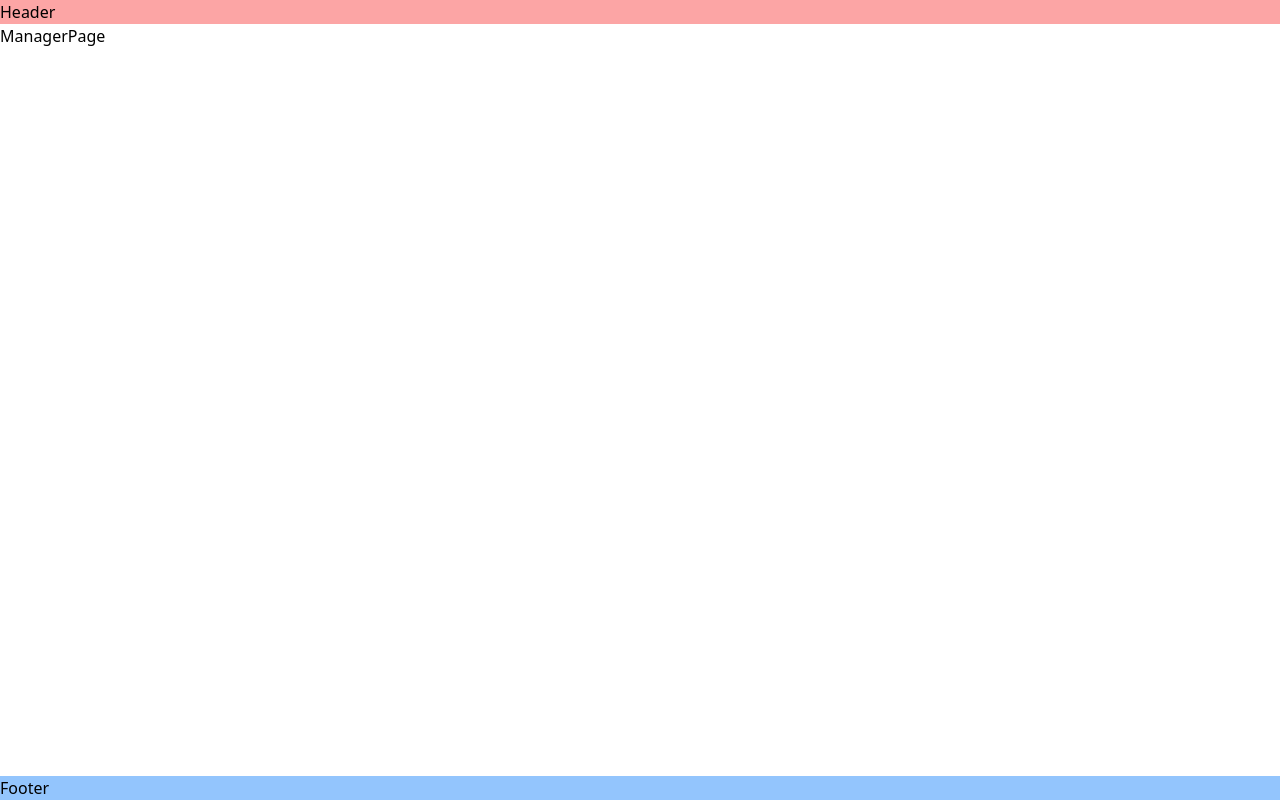
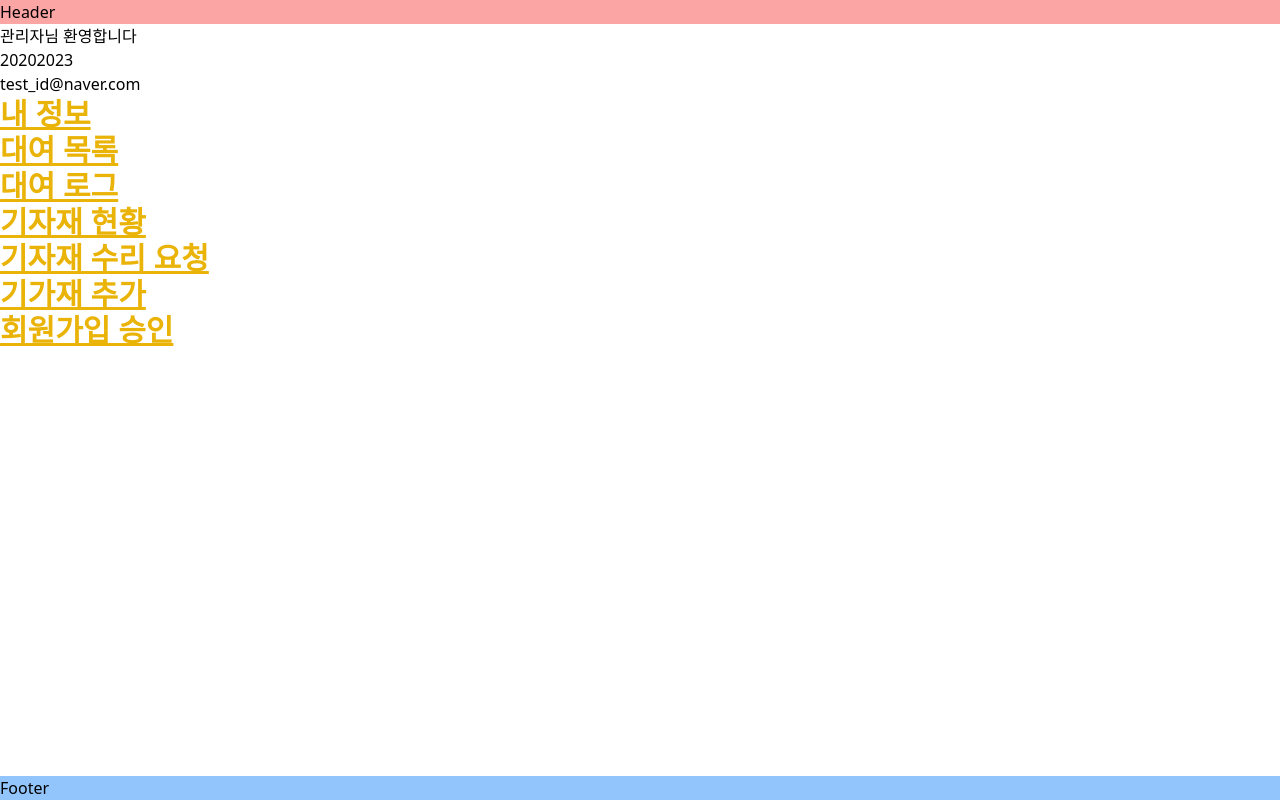
Before and after one commit to eeennsu/react-nodejs-wasd-rental-project, a React (Vite) app in the folder client/: page /manager in a window 1280 px wide. Built offline with nearby package versions, Linux system fonts and the light colour scheme.

Commit message:
매니저페이지 수정중

```diff
--- /dev/null
+++ b/client/src/pages/ManagerPage/Button_m.tsx
@@ -0,0 +1,20 @@
+import type { FC } from 'react';
+
+const Button_m: FC = () => {
+
+    return (
+        <div className="text-3xl font-bold underline text-yellow-500">
+
+           <div >내 정보</div>
+           <div>대여 목록</div>
+           <div>대여 로그</div>
+           <div>기자재 현황</div>
+           <div>기자재 수리 요청</div>
+           <div>기가재 추가</div>
+           <div>회원가입 승인</div>
+
+        </div>
+    );
+};
+
+export default Button_m;
--- /dev/null
+++ b/client/src/pages/ManagerPage/ManagerInformation.tsx
@@ -0,0 +1,17 @@
+import type { FC } from 'react';
+
+const ManagerInformation : FC = () => {
+
+    return (
+        <div>
+
+           <div> 관리자님 환영합니다</div>
+           <div> 20202023 </div>
+           <div> test_id@naver.com</div>
+
+        </div>
+    );
+
+}
+
+export default ManagerInformation;
--- a/client/src/pages/ManagerPage/ManagerPage.tsx
+++ b/client/src/pages/ManagerPage/ManagerPage.tsx
@@ -1,10 +1,15 @@
 import type { FC } from 'react';
+import ManagerInformation from './ManagerInformation';
+import Button_m from './Button_m';
 
 const ManagerPage: FC = () => {
 
     return (
         <div>
-           ManagerPage
+
+           <ManagerInformation/>
+           <Button_m/>
+
         </div>
     );
 };
```
Also changed, not shown: 1 other file (tests, documents, lock files or other folders).
